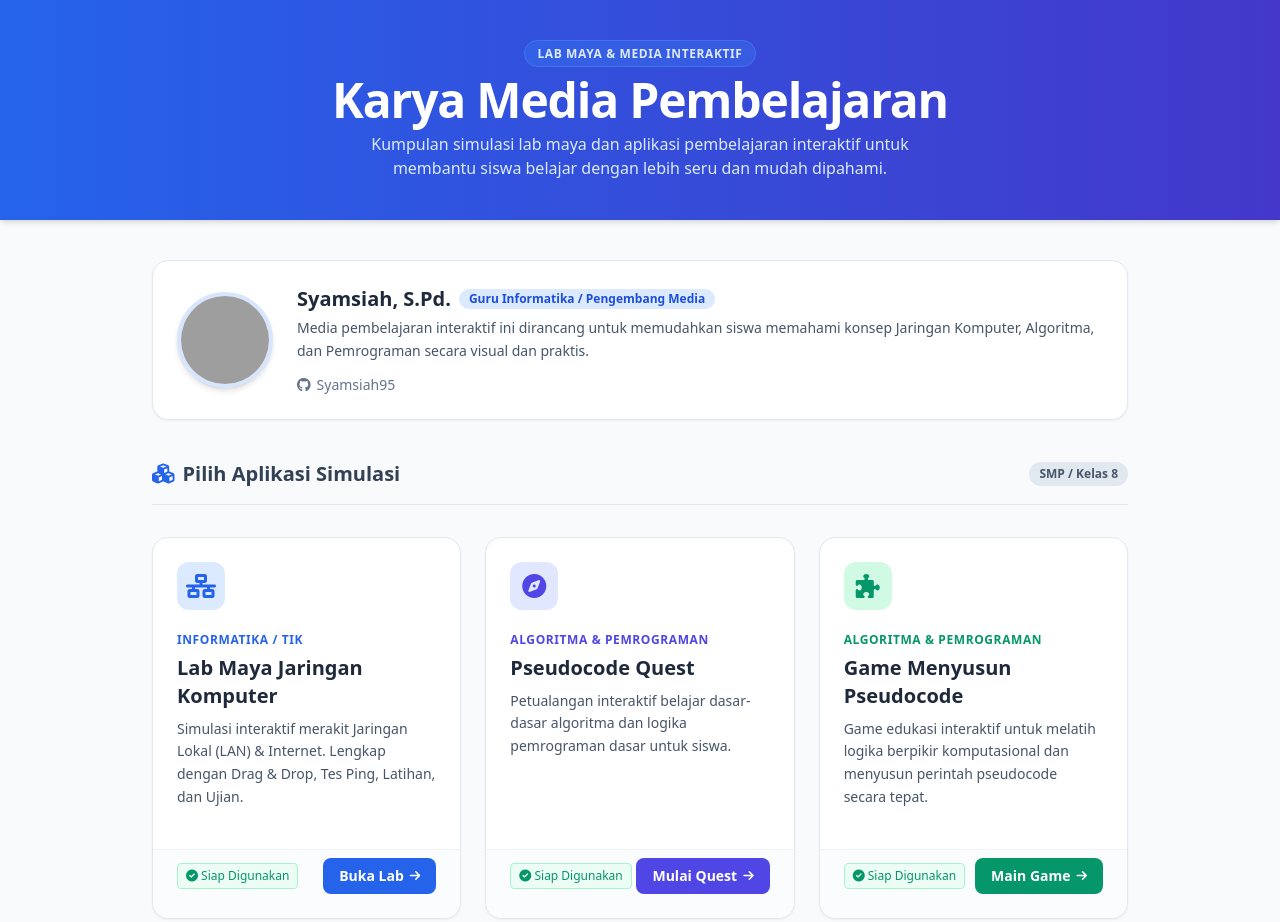
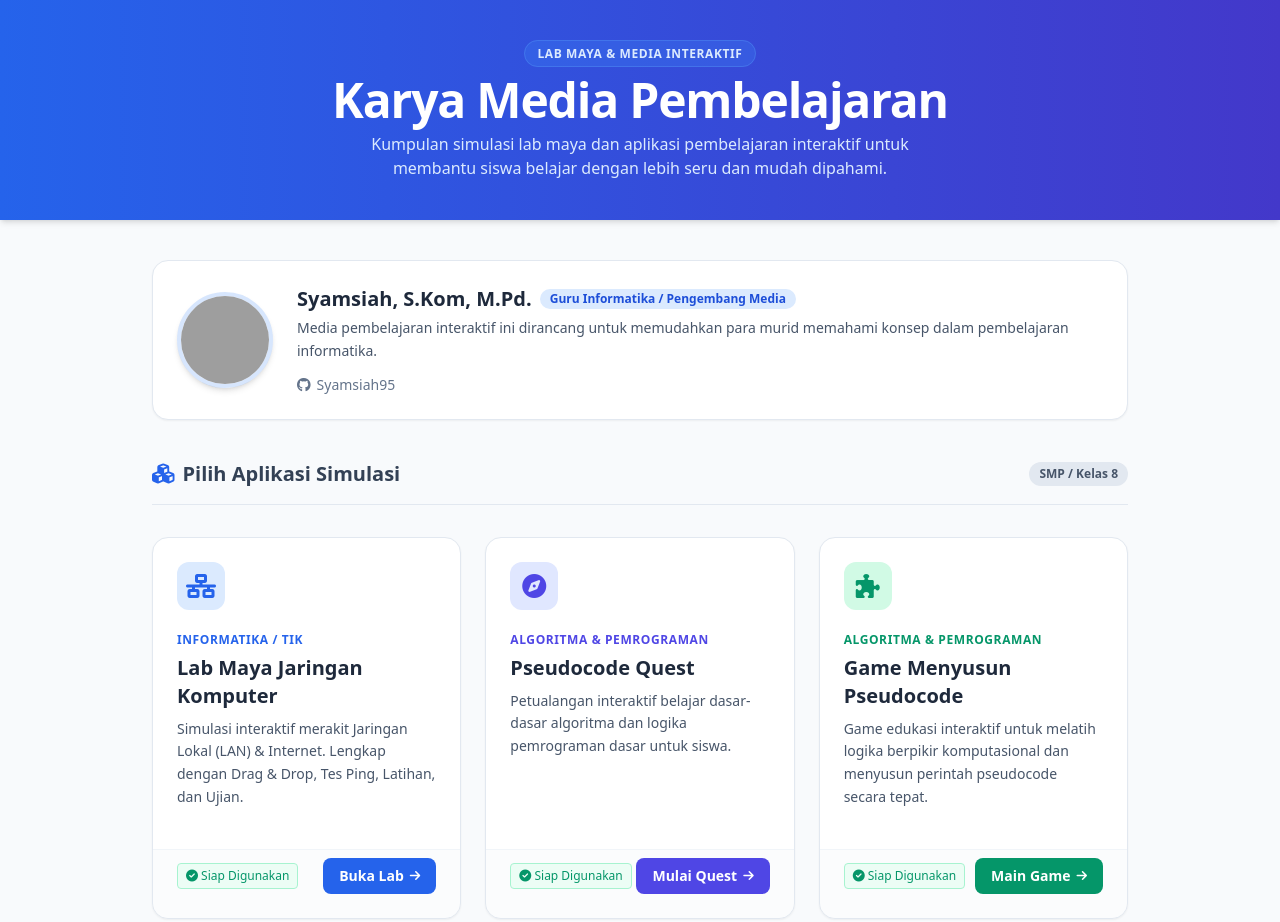
Before and after one commit to Syamsiah95/karya_gemini, a plain HTML site: page index.html in a window 1280 px wide. Shown: the top 922 px of the page. Drawn offline with nearby package versions, Linux system fonts and the light colour scheme; grey boxes are pictures that could not be loaded.

Commit message:
Update index.html

```diff
--- a/index.html
+++ b/index.html
@@ -31,11 +31,11 @@
 
             <div class="text-center sm:text-left flex-grow">
                 <div class="flex flex-col sm:flex-row sm:items-center gap-2 mb-1">
-                    <h3 class="text-xl font-bold text-slate-800">Syamsiah, S.Pd.</h3>
+                    <h3 class="text-xl font-bold text-slate-800">Syamsiah, S.Kom, M.Pd.</h3>
                     <span class="bg-blue-100 text-blue-700 text-xs font-semibold px-2.5 py-0.5 rounded-full w-fit mx-auto sm:mx-0">Guru Informatika / Pengembang Media</span>
                 </div>
                 <p class="text-slate-600 text-sm leading-relaxed mb-3">
-                    Media pembelajaran interaktif ini dirancang untuk memudahkan siswa memahami konsep Jaringan Komputer, Algoritma, dan Pemrograman secara visual dan praktis.
+                    Media pembelajaran interaktif ini dirancang untuk memudahkan para murid memahami konsep dalam pembelajaran informatika.
                 </p>
                 <div class="flex items-center justify-center sm:justify-start gap-4 text-slate-500 text-sm">
                     <a href="https://github.com/Syamsiah95" target="_blank" class="hover:text-blue-600 transition-colors flex items-center gap-1.5 font-medium">
```
